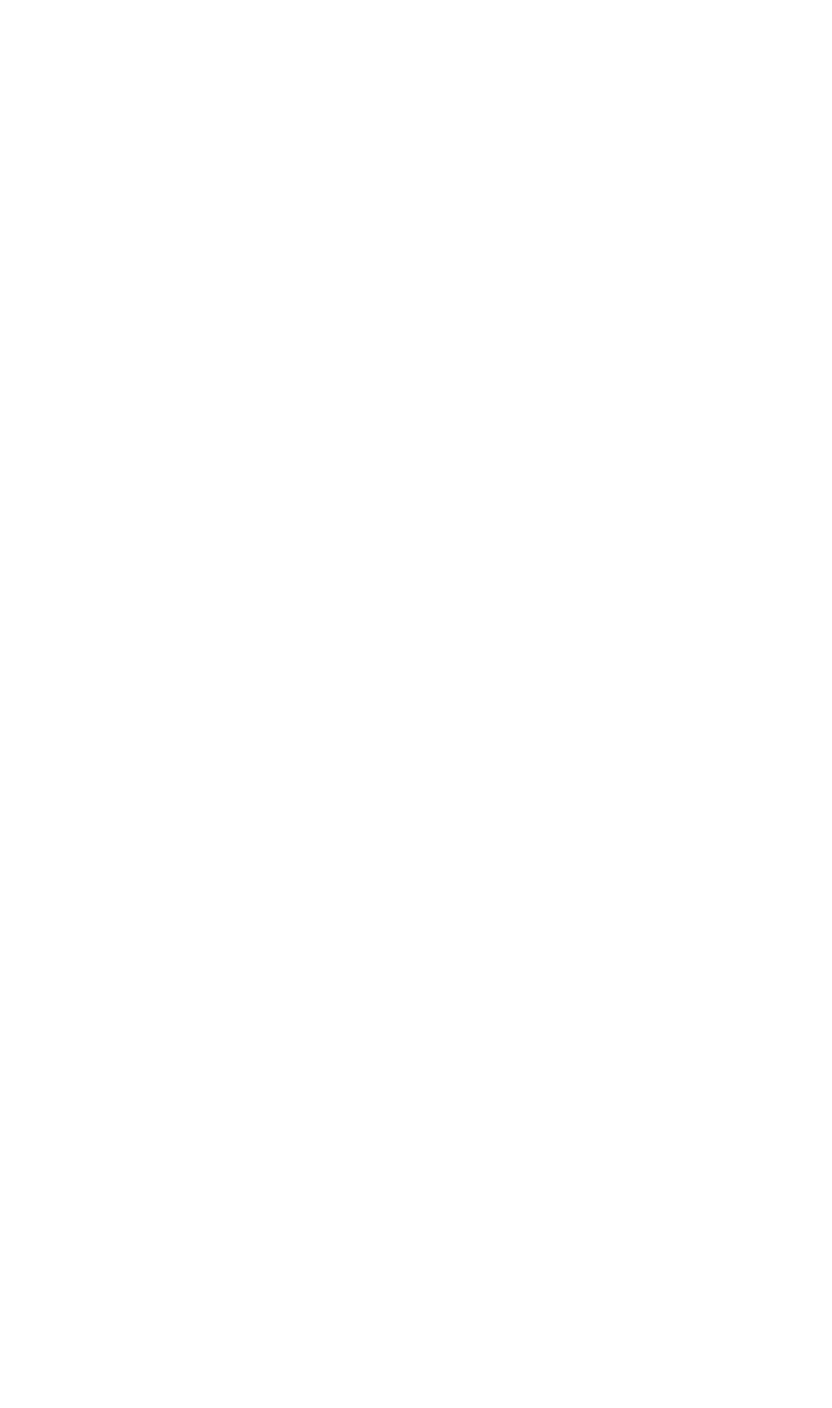
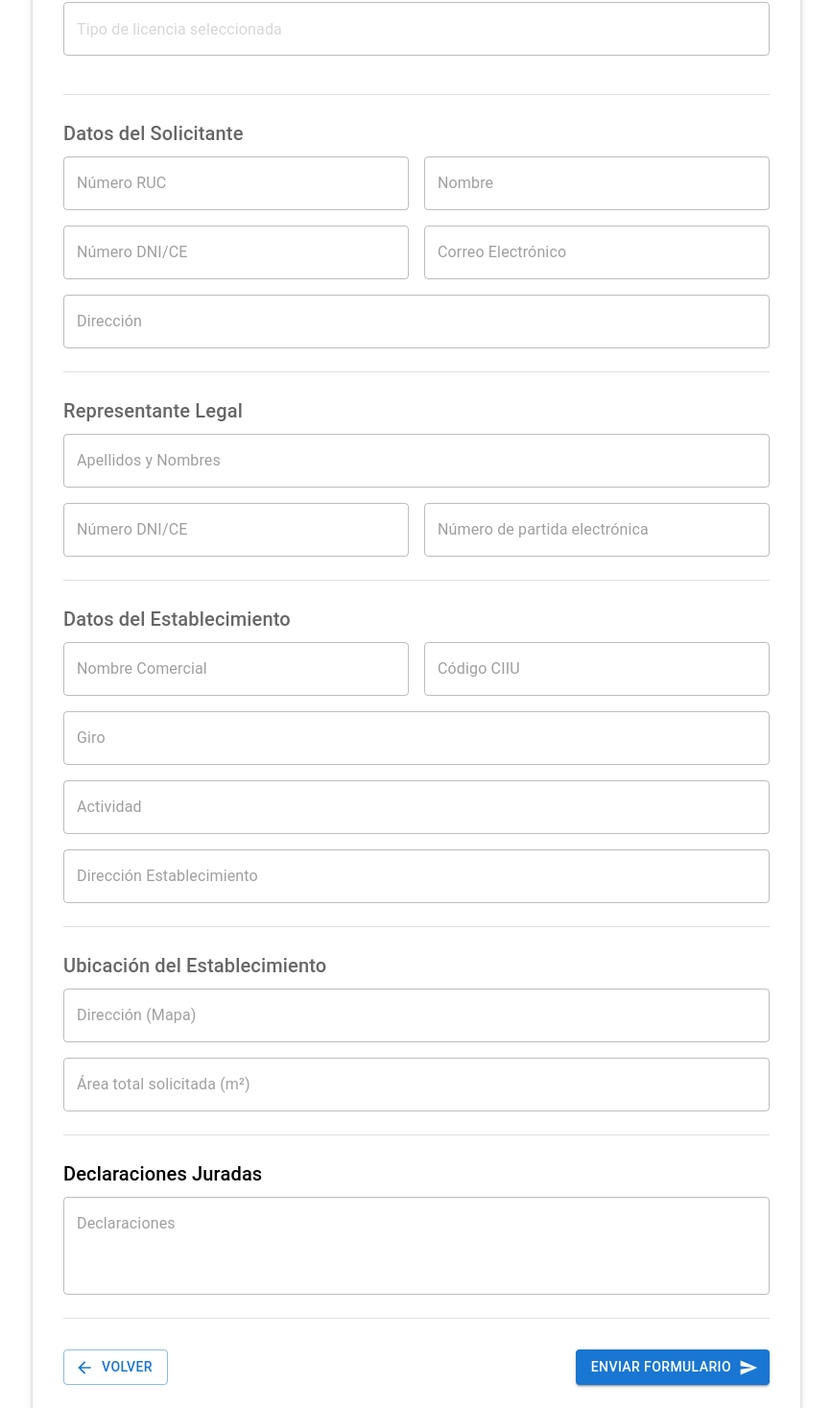
Before and after one commit to AndreeBermudez/form-municipalidad, a React (Vite) app: page /formulario/resumen in a window 1280 px wide. Shown: the part 1260-2727 px from the top of the page at 96% size, without its empty margins (206-1073 px from the left). Before the commit the page ends 800 px from the top, so only its background shows below. Built offline with nearby package versions, Linux system fonts and the light colour scheme.

Commit message:
resumen final

```diff
--- a/package.json
+++ b/package.json
@@ -14,9 +14,10 @@
     "@emotion/styled": "^11.14.0",
     "@fontsource/roboto": "^5.1.1",
     "@mui/icons-material": "^6.4.4",
-    "@mui/material": "^6.4.4",
+    "@mui/material": "^6.4.5",
     "@react-google-maps/api": "^2.20.5",
     "framer-motion": "^12.4.0",
+    "leaflet": "^1.9.4",
     "lucide-react": "^0.473.0",
     "react": "^18.3.1",
     "react-dom": "^18.3.1",
--- a/src/components/ui/Header.jsx
+++ b/src/components/ui/Header.jsx
@@ -1,12 +1,24 @@
+import React from 'react';
+import { Button } from '@mui/material';
+import { useNavigate } from 'react-router-dom';
 import logo from '../../assets/imagenes/Escudo_de_Nuevo_Chimbote.png';
 
 const Header = ({ title }) => {
-	return (
-		<div className='bg-blue-800 p-2 flex items-center'>
-			<img src={logo} alt='Logo Municipal' className='w-12 h-14 mr-4' />
-			<h1 className='text-white text-2xl font-bold flex-1 text-center'>{title}</h1>
-		</div>
-	);
+  const navigate = useNavigate();
+
+  const handleSalir = () => {
+    navigate('/inicio');
+  };
+
+  return (
+    <div className="bg-blue-800 p-2 flex items-center">
+      <img src={logo} alt="Logo Municipal" className="w-12 h-14 mr-4" />
+      <h1 className="text-white text-2xl font-bold flex-1 text-center">{title}</h1>
+      <Button variant="contained" color="error" onClick={handleSalir}>
+        Salir
+      </Button>
+    </div>
+  );
 };
 
 export default Header;
--- a/src/pages/private/FormPageOne.jsx
+++ b/src/pages/private/FormPageOne.jsx
@@ -115,18 +115,6 @@ const FormPageOne = () => {
 										</Card>
 									</Grid>
 								</Grid>
-							</Box>
-
-							{/* Botón de Salir */}
-							<Box sx={styles.exitButtonContainer}>
-								<Button
-									variant="contained"
-									color="error"
-									onClick={handleSalir}
-									sx={styles.exitButton}
-								>
-									Salir
-								</Button>
 							</Box>
 						</Paper>
 					</Grid>
--- a/src/pages/private/FormPageRepresentante.jsx
+++ b/src/pages/private/FormPageRepresentante.jsx
@@ -195,13 +195,13 @@ const styles = {
 			height: '100%'
 		}
 	},
+	// Se eliminó "height: '100%'" para que el contenedor se ajuste al contenido
 	paper: {
 		width: '100%',
 		borderRadius: 2,
 		overflow: 'hidden',
 		boxShadow: 3,
 		p: 2,
-    	height: '100%',
 		backgroundColor: 'white'
 	},
 	contentContainer: {
--- /dev/null
+++ b/src/pages/private/FormularioResumen.jsx
@@ -0,0 +1,261 @@
+import React from 'react';
+import { Box, Typography, Paper, Grid, TextField, Button, Divider } from '@mui/material';
+import { ArrowBack, Send } from '@mui/icons-material';
+import { useNavigate } from 'react-router-dom';
+import Header from '../../components/ui/Header';
+
+const FormularioResumen = () => {
+  const navigate = useNavigate();
+
+  const [formData] = React.useState({
+    modalidad: '',
+    ruc: '',
+    nombreSolicitante: '',
+    dniCE: '',
+    correo: '',
+    direccionSolicitante: '',
+    representanteNombre: '',
+    representanteDni: '',
+    representantePartida: '',
+    nombreComercial: '',
+    codigoCIIU: '',
+    giro: '',
+    actividad: '',
+    direccionEstablecimiento: '',
+    direccionMapa: '',
+    areaSolicitada: '',
+    declaraciones: '',
+  });
+
+  // Se mantiene handleChange en caso de que en el futuro se requiera actualizar el estado,
+  // pero al usar disabled, los campos no serán editables.
+  const handleChange = (field) => (event) => {
+    // Si en el futuro deseas habilitar la edición, puedes quitar el disabled
+    // y usar este handler.
+  };
+
+  return (
+    <Box sx={{ bgcolor: 'background.default', minHeight: '100vh', display: 'flex', flexDirection: 'column' }}>
+      {/* Header */}
+      <Header title="Trámite de Licencia" />
+
+      {/* Contenedor central */}
+      <Box sx={{ p: 4, display: 'flex', justifyContent: 'center', flexGrow: 1 }}>
+        <Paper sx={{ width: '100%', maxWidth: 800, p: 4, borderRadius: 2, boxShadow: 3, bgcolor: 'white' }}>
+          <Typography variant="h4" sx={{ mb: 3, textAlign: 'center', fontWeight: 'bold', color: 'black' }}>
+            Resumen Final del Formulario
+          </Typography>
+
+          {/* Sección Modalidad */}
+          <Typography variant="h6" sx={{ mb: 1, color: "text.secondary" }}>
+            Modalidad
+          </Typography>
+          <TextField
+            fullWidth
+            value={formData.modalidad}
+            disabled
+            placeholder="Tipo de licencia seleccionada"
+            variant="outlined"
+            sx={{ mb: 2 }}
+          />
+
+          <Divider sx={{ my: 3 }} />
+
+          {/* Datos del Solicitante */}
+          <Typography variant="h6" sx={{ mb: 1, color: "text.secondary" }}>
+            Datos del Solicitante
+          </Typography>
+          <Grid container spacing={2}>
+            <Grid item xs={12} sm={6}>
+              <TextField
+                fullWidth
+                label="Número RUC"
+                value={formData.ruc}
+                disabled
+                variant="outlined"
+              />
+            </Grid>
+            <Grid item xs={12} sm={6}>
+              <TextField
+                fullWidth
+                label="Nombre"
+                value={formData.nombreSolicitante}
+                disabled
+                variant="outlined"
+              />
+            </Grid>
+            <Grid item xs={12} sm={6}>
+              <TextField
+                fullWidth
+                label="Número DNI/CE"
+                value={formData.dniCE}
+                disabled
+                variant="outlined"
+              />
+            </Grid>
+            <Grid item xs={12} sm={6}>
+              <TextField
+                fullWidth
+                label="Correo Electrónico"
+                value={formData.correo}
+                disabled
+                variant="outlined"
+              />
+            </Grid>
+            <Grid item xs={12}>
+              <TextField
+                fullWidth
+                label="Dirección"
+                value={formData.direccionSolicitante}
+                disabled
+                variant="outlined"
+              />
+            </Grid>
+          </Grid>
+
+          <Divider sx={{ my: 3 }} />
+
+          {/* Representante Legal */}
+          <Typography variant="h6" sx={{ mb: 1, color: "text.secondary" }}>
+            Representante Legal
+          </Typography>
+          <Grid container spacing={2}>
+            <Grid item xs={12}>
+              <TextField
+                fullWidth
+                label="Apellidos y Nombres"
+                value={formData.representanteNombre}
+                disabled
+                variant="outlined"
+              />
+            </Grid>
+            <Grid item xs={12} sm={6}>
+              <TextField
+                fullWidth
+                label="Número DNI/CE"
+                value={formData.representanteDni}
+                disabled
+                variant="outlined"
+              />
+            </Grid>
+            <Grid item xs={12} sm={6}>
+              <TextField
+                fullWidth
+                label="Número de partida electrónica"
+                value={formData.representantePartida}
+                disabled
+                variant="outlined"
+              />
+            </Grid>
+          </Grid>
+
+          <Divider sx={{ my: 3 }} />
+
+          {/* Datos del Establecimiento */}
+          <Typography variant="h6" sx={{ mb: 1, color: "text.secondary" }}>
+            Datos del Establecimiento
+          </Typography>
+          <Grid container spacing={2}>
+            <Grid item xs={12} sm={6}>
+              <TextField
+                fullWidth
+                label="Nombre Comercial"
+                value={formData.nombreComercial}
+                disabled
+                variant="outlined"
+              />
+            </Grid>
+            <Grid item xs={12} sm={6}>
+              <TextField
+                fullWidth
+                label="Código CIIU"
+                value={formData.codigoCIIU}
+                disabled
+                variant="outlined"
+              />
+            </Grid>
+            <Grid item xs={12}>
+              <TextField
+                fullWidth
+                label="Giro"
+                value={formData.giro}
+                disabled
+                variant="outlined"
+              />
+            </Grid>
+            <Grid item xs={12}>
+              <TextField
+                fullWidth
+                label="Actividad"
+                value={formData.actividad}
+                disabled
+                variant="outlined"
+              />
+            </Grid>
+            <Grid item xs={12}>
+              <TextField
+                fullWidth
+                label="Dirección Establecimiento"
+                value={formData.direccionEstablecimiento}
+                disabled
+                variant="outlined"
+              />
+            </Grid>
+          </Grid>
+
+          <Divider sx={{ my: 3 }} />
+
+          {/* Ubicación del establecimiento */}
+          <Typography variant="h6" sx={{ mb: 1, color: "text.secondary" }}>
+            Ubicación del Establecimiento
+          </Typography>
+          <TextField
+            fullWidth
+            label="Dirección (Mapa)"
+            value={formData.direccionMapa}
+            disabled
+            variant="outlined"
+          />
+          <TextField
+            fullWidth
+            label="Área total solicitada (m²)"
+            value={formData.areaSolicitada}
+            disabled
+            variant="outlined"
+            sx={{ mt: 2 }}
+          />
+
+          <Divider sx={{ my: 3 }} />
+
+          {/* Declaraciones Juradas */}
+          <Typography variant="h6" sx={{ mb: 1, color: 'black' }}>
+            Declaraciones Juradas
+          </Typography>
+          <TextField
+            fullWidth
+            label="Declaraciones"
+            value={formData.declaraciones}
+            disabled
+            variant="outlined"
+            multiline
+            rows={3}
+          />
+
+          <Divider sx={{ my: 3 }} />
+
+          {/* Botones de navegación */}
+          <Box sx={{ display: 'flex', justifyContent: 'space-between', mt: 4 }}>
+            <Button variant="outlined" startIcon={<ArrowBack />} onClick={() => navigate(-1)}>
+              Volver
+            </Button>
+            <Button variant="contained" endIcon={<Send />} color="primary">
+              Enviar Formulario
+            </Button>
+          </Box>
+        </Paper>
+      </Box>
+    </Box>
+  );
+};
+
+export default FormularioResumen;
--- a/src/routes/PrivateRouter.jsx
+++ b/src/routes/PrivateRouter.jsx
@@ -1,10 +1,11 @@
 import { Route, Routes } from 'react-router-dom';
-import FormPageOne  from '../pages/private/FormPageOne'
-import FormPageInder  from '../pages/private/FormPageInder'
-import FormPageRepresentante  from '../pages/private/FormPageRepresentante'
-import FormPageEstablecimiento  from '../pages/private/FormPageEstablecimiento'
-import FormPageUbicacion  from '../pages/private/FormPageUbicacion'
-import FormPageDeclaracion from '../pages/private/FormPageDeclaracion'
+import FormPageOne from '../pages/private/FormPageOne';
+import FormPageInder from '../pages/private/FormPageInder';
+import FormPageRepresentante from '../pages/private/FormPageRepresentante';
+import FormPageEstablecimiento from '../pages/private/FormPageEstablecimiento';
+import FormPageUbicacion from '../pages/private/FormPageUbicacion';
+import FormPageDeclaracion from '../pages/private/FormPageDeclaracion';
+import FormularioResumen from '../pages/private/FormularioResumen'; // 👈 Añade esta línea
 
 export const PrivateRouter = () => {
 	return (
@@ -15,6 +16,7 @@ export const PrivateRouter = () => {
 			<Route path='pag-establecimiento' element={<FormPageEstablecimiento />} />
 			<Route path='pag-ubicacion' element={<FormPageUbicacion />} />
 			<Route path='pag-declaracion' element={<FormPageDeclaracion />} />
+			<Route path='resumen' element={<FormularioResumen />} /> {/* 👈 Añade esta ruta */}
 		</Routes>
 	);
 };
```
Also changed, not shown: src/components/ui/ProgressSteps.jsx (+34 -20 lines), src/pages/private/FormPageDeclaracion.jsx (+3 -5 lines), 1 other file (tests, documents, lock files or other folders). Lines whose indentation alone changed are shown as unchanged.
